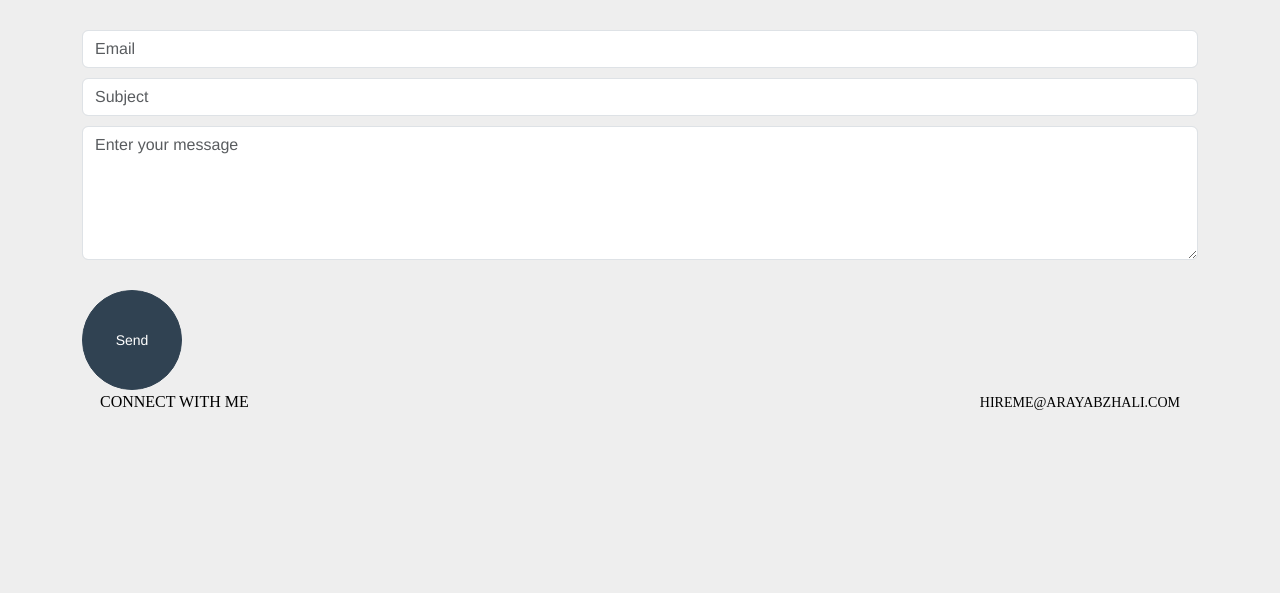
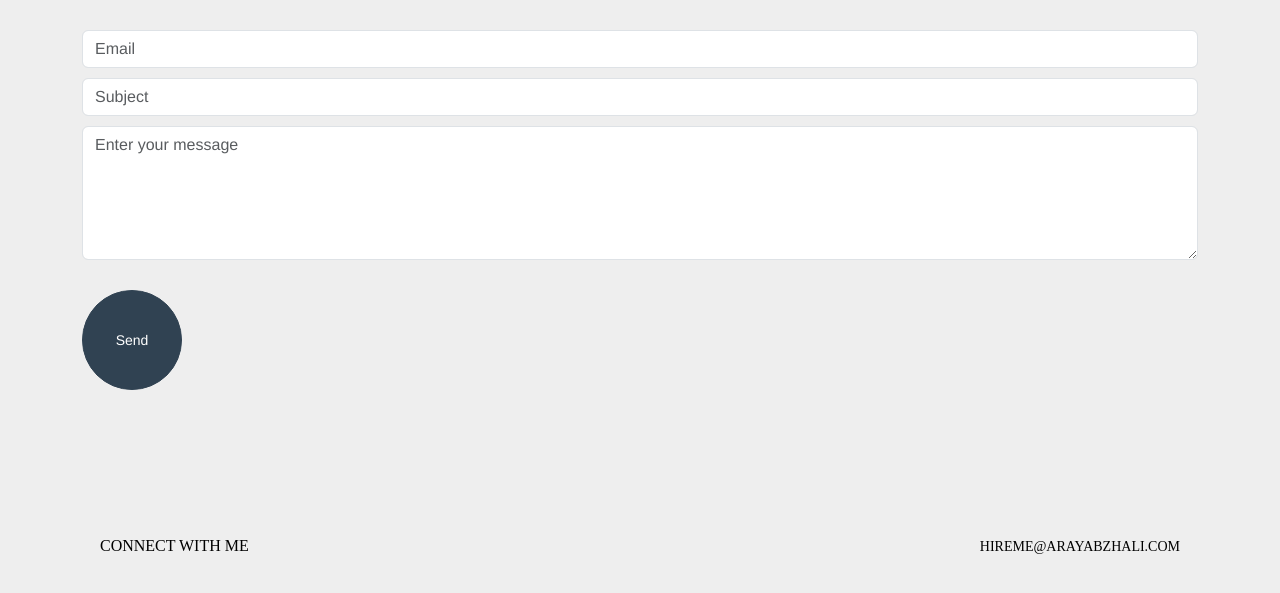
Before and after one commit to lxsrtx/portfolio, a plain HTML site: page contacts.html in a window 1280 px wide. Shown: the part 197-790 px from the top of the page. Drawn offline with nearby package versions, Linux system fonts and the light colour scheme.

Commit message:
Update contacts.html

```diff
--- a/contacts.html
+++ b/contacts.html
@@ -95,8 +95,8 @@
 
 
 <style>
-    .section_container{
-        height:73vh;
+    .section-container{
+        height: 72vh;
     }
 
     .contacts{
```
